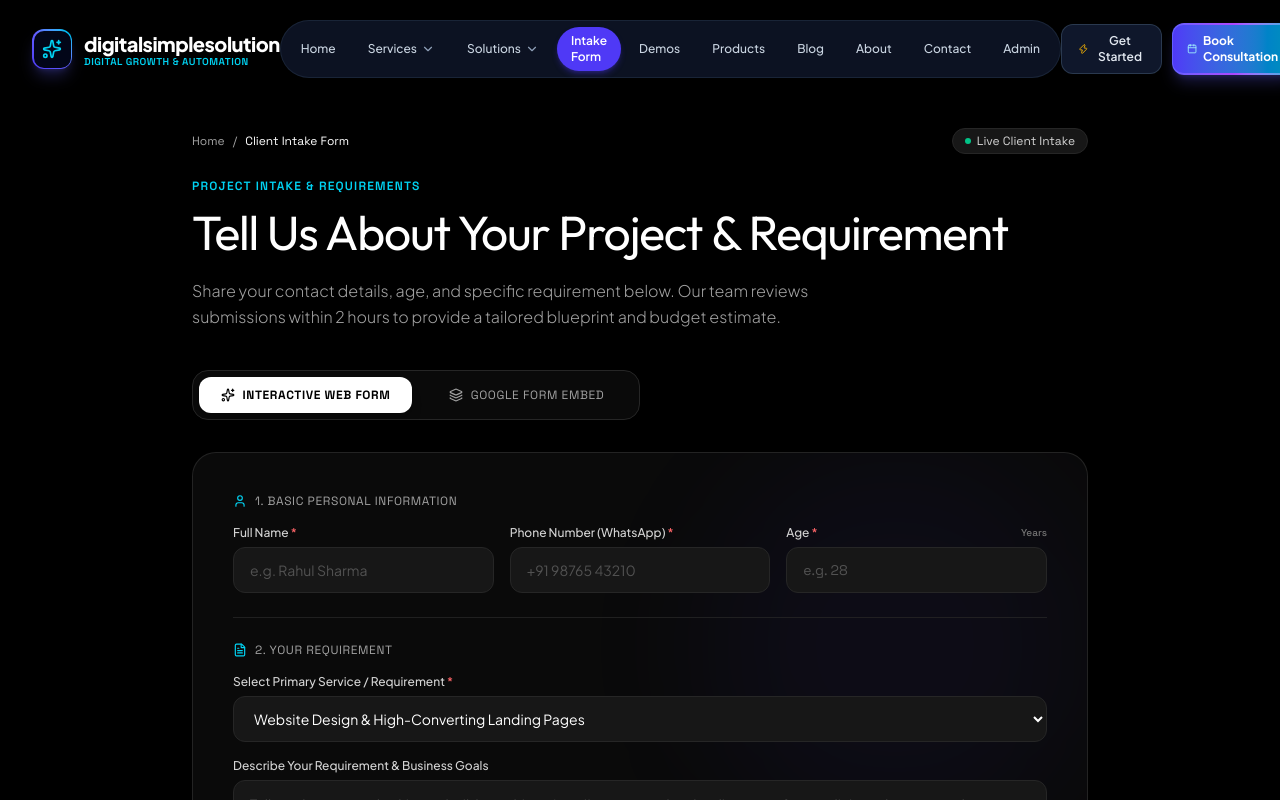
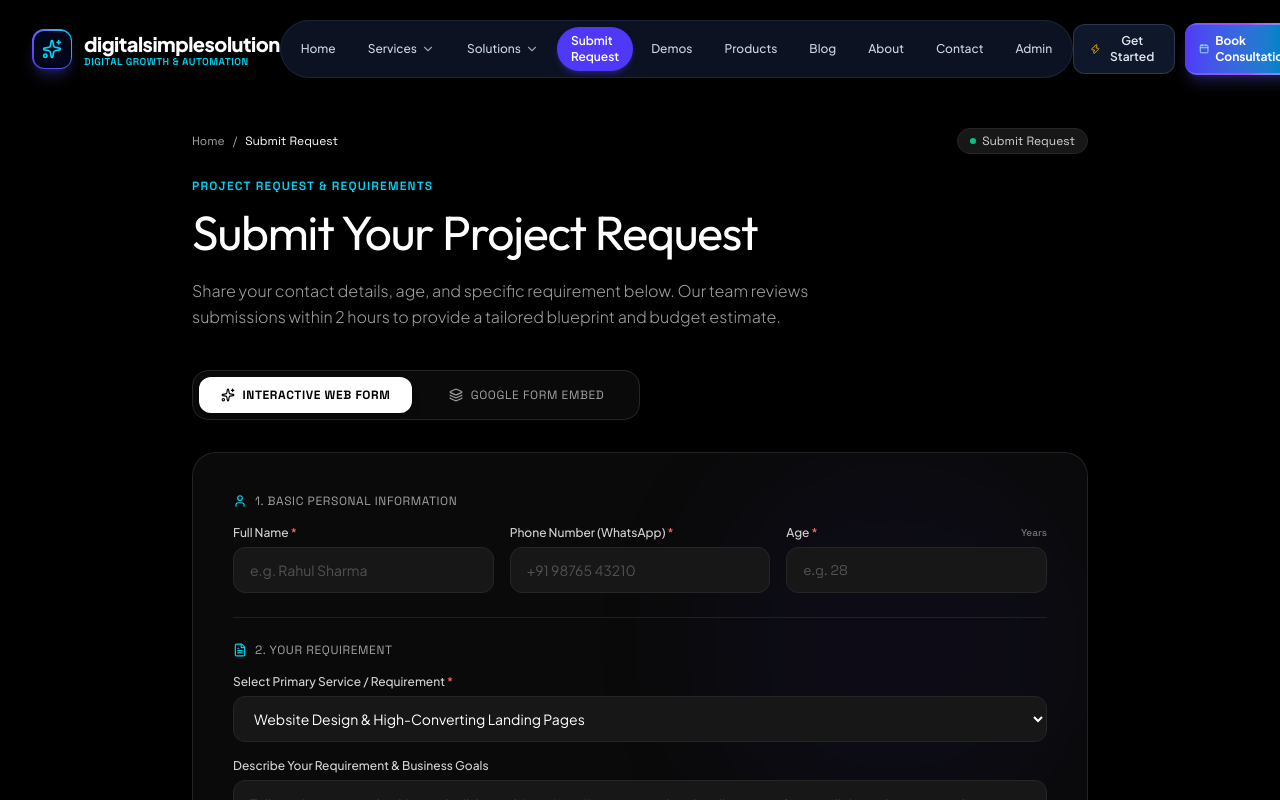
Before and after one commit to mhkr038-create/NewWebsite, a Next.js app: page /intake-form in a window 1280 px wide. Shown: the top 800 px of the page. Built offline with nearby package versions, Linux system fonts and the light colour scheme.

Commit message:
chore: rename Intake Form to Submit Request across navigation, buttons, page headers and admin store

```diff
--- a/next.config.mjs
+++ b/next.config.mjs
@@ -22,6 +22,11 @@ const nextConfig = {
         destination: '/digital-products',
         permanent: true,
       },
+      {
+        source: '/submit-request',
+        destination: '/intake-form',
+        permanent: true,
+      },
     ];
   },
 };
--- a/src/app/HomeContent.tsx
+++ b/src/app/HomeContent.tsx
@@ -68,7 +68,7 @@ export function HomeContent() {
             href="/intake-form"
             className="px-6 py-3 rounded-full text-xs font-mono uppercase tracking-wider bg-white text-black font-semibold hover:bg-neutral-200 transition-colors cursor-pointer inline-flex items-center gap-2 shadow-lg"
           >
-            <span>Submit Requirement</span>
+            <span>Submit Request</span>
             <ArrowUpRight className="w-3.5 h-3.5" />
           </Link>
 
--- a/src/app/intake-form/page.tsx
+++ b/src/app/intake-form/page.tsx
@@ -4,11 +4,12 @@ import { IntakeFormView } from '../../views/IntakeFormView';
 import { SITE_CONFIG } from '../../config/siteConfig';
 
 export const metadata: Metadata = {
-  title: 'Client Intake & Project Requirements Form',
-  description: 'Submit your project requirements, contact information, and business goals to get an instant tailored digital growth proposal.',
+  title: 'Submit Project Request',
+  description: 'Submit your project request, contact information, and business goals to get an instant tailored digital growth proposal.',
   keywords: [
+    'submit request',
+    'project request form',
     'client intake form',
-    'project requirement form',
     'digital marketing consultation',
     'website requirement submission',
     'whatsapp automation inquiry',
@@ -17,8 +18,8 @@ export const metadata: Metadata = {
     canonical: `${SITE_CONFIG.siteUrl}/intake-form`,
   },
   openGraph: {
-    title: 'Client Intake & Project Requirements Form',
-    description: 'Submit your project requirements, contact information, and business goals to get an instant tailored digital growth proposal.',
+    title: 'Submit Project Request',
+    description: 'Submit your project request, contact information, and business goals to get an instant tailored digital growth proposal.',
     url: `${SITE_CONFIG.siteUrl}/intake-form`,
     siteName: 'Digital Simple Solution',
     type: 'website',
--- a/src/components/layout/Navbar.tsx
+++ b/src/components/layout/Navbar.tsx
@@ -59,7 +59,7 @@ export const Navbar: React.FC = () => {
     { name: 'Home', path: '/' },
     { name: 'Services', path: '/services', hasDropdown: 'services' },
     { name: 'Solutions', path: '/solutions', hasDropdown: 'solutions' },
-    { name: 'Intake Form', path: '/intake-form' },
+    { name: 'Submit Request', path: '/intake-form' },
     { name: 'Demos', path: '/demos' },
     { name: 'Products', path: '/digital-products' },
     { name: 'Blog', path: '/blog' },
--- a/src/services/adminStore.ts
+++ b/src/services/adminStore.ts
@@ -22,7 +22,7 @@ export interface Inquiry {
   phone: string;
   serviceOrDemo: string;
   message: string;
-  source: 'Quick Modal' | 'Contact Form' | 'Demo Page' | 'WhatsApp Direct' | 'Intake Form' | 'Google Form';
+  source: 'Quick Modal' | 'Contact Form' | 'Demo Page' | 'WhatsApp Direct' | 'Intake Form' | 'Submit Request' | 'Google Form';
   status: 'new' | 'contacted' | 'qualified' | 'converted' | 'closed';
   createdAt: string;
   age?: number | string;
--- a/src/views/IntakeFormView.tsx
+++ b/src/views/IntakeFormView.tsx
@@ -102,7 +102,7 @@ export const IntakeFormView: React.FC = () => {
       phone: phone,
       serviceOrDemo: requirement,
       message: fullMessage,
-      source: 'Intake Form',
+      source: 'Submit Request',
       age: age,
       requirement: requirement,
       city: city || 'Not Specified',
@@ -161,22 +161,22 @@ export const IntakeFormView: React.FC = () => {
           <div className="flex items-center gap-2 text-neutral-400">
             <Link href="/" className="hover:text-white transition-colors">Home</Link>
             <span>/</span>
-            <span className="text-white">Client Intake Form</span>
+            <span className="text-white">Submit Request</span>
           </div>
 
           <span className="inline-flex items-center gap-1.5 px-3 py-1 rounded-full bg-neutral-900 border border-neutral-800 text-neutral-300">
             <span className="w-1.5 h-1.5 rounded-full bg-emerald-400 animate-pulse" />
-            Live Client Intake
+            Submit Request
           </span>
         </div>
 
         {/* Section Header */}
         <div className="mb-10 text-left">
           <span className="text-xs font-mono uppercase tracking-widest text-cyan-400 font-semibold mb-2 block">
-            Project Intake &amp; Requirements
+            Project Request &amp; Requirements
           </span>
           <h1 className="text-3xl sm:text-5xl font-normal tracking-tight text-white mb-4 leading-tight">
-            Tell Us About Your Project &amp; Requirement
+            Submit Your Project Request
           </h1>
           <p className="text-sm sm:text-base text-neutral-400 max-w-2xl leading-relaxed font-light">
             Share your contact details, age, and specific requirement below. Our team reviews submissions within 2 hours to provide a tailored blueprint and budget estimate.
@@ -428,7 +428,7 @@ export const IntakeFormView: React.FC = () => {
                     className="w-full sm:w-auto px-8 py-4 rounded-xl bg-white text-black font-semibold text-xs font-mono uppercase tracking-wider hover:bg-neutral-200 transition-colors cursor-pointer flex items-center justify-center gap-2 shadow-xl disabled:opacity-50"
                   >
                     <Send className="w-4 h-4" />
-                    <span>{isSubmitting ? 'Submitting...' : 'Submit Requirement'}</span>
+                    <span>{isSubmitting ? 'Submitting...' : 'Submit Request'}</span>
                   </button>
 
                   <button
@@ -454,11 +454,11 @@ export const IntakeFormView: React.FC = () => {
                 </div>
 
                 <h3 className="text-2xl font-normal text-white">
-                  Requirement Received Successfully!
+                  Request Received Successfully!
                 </h3>
 
                 <p className="text-sm text-neutral-400 leading-relaxed font-light">
-                  Thank you, <span className="text-white font-medium">{fullName}</span>. We have logged your requirement for <span className="text-cyan-400 font-medium">{requirement}</span>. Our growth team is reviewing your details and will get in touch via WhatsApp / Phone (<span className="text-white font-mono">{phone}</span>).
+                  Thank you, <span className="text-white font-medium">{fullName}</span>. We have logged your request for <span className="text-cyan-400 font-medium">{requirement}</span>. Our growth team is reviewing your details and will get in touch via WhatsApp / Phone (<span className="text-white font-mono">{phone}</span>).
                 </p>
 
                 <div className="pt-4 flex flex-col sm:flex-row gap-3 justify-center">
@@ -474,7 +474,7 @@ export const IntakeFormView: React.FC = () => {
                     onClick={handleReset}
                     className="px-6 py-3 rounded-xl bg-neutral-900 hover:bg-neutral-800 text-neutral-300 text-xs font-mono uppercase tracking-wider transition-colors cursor-pointer"
                   >
-                    <span>Submit Another Requirement</span>
+                    <span>Submit Another Request</span>
                   </button>
                 </div>
               </div>
```
